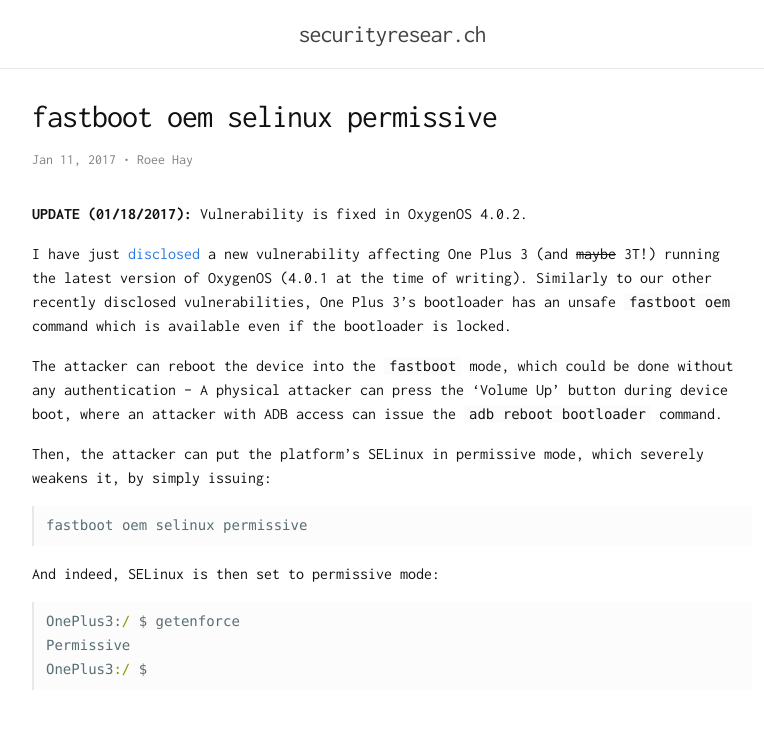
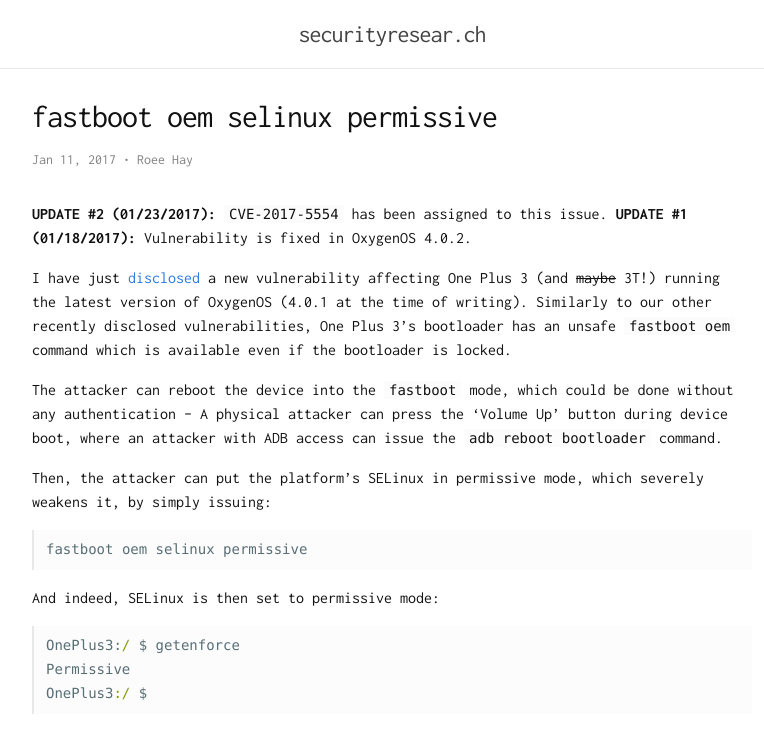
Before and after one commit to roeeh/roeeh.github.io, a Jekyll site: the page built from _posts/2017-01-11-fastboot-oem-selinux-permissive.md, in a window 1280 px wide. Shown: the top 753 px of the page, without its empty margins (248-1012 px from the left). Built offline with Jekyll 4.4.1, drawn with Linux system fonts in a browser that asks for light colours.

Commit message:
Update 2017-01-11-fastboot-oem-selinux-permissive.md

```diff
--- a/_posts/2017-01-11-fastboot-oem-selinux-permissive.md
+++ b/_posts/2017-01-11-fastboot-oem-selinux-permissive.md
@@ -7,7 +7,8 @@ tags:
 
 ---
 
-**UPDATE (01/18/2017):** Vulnerability is fixed in OxygenOS 4.0.2.
+**UPDATE #2 (01/23/2017):** `CVE-2017-5554` has been assigned to this issue.
+**UPDATE #1 (01/18/2017):** Vulnerability is fixed in OxygenOS 4.0.2.
 
 I have just [disclosed] a new vulnerability affecting One Plus 3 (and ~~maybe~~ 3T!) running the latest version of OxygenOS (4.0.1 at the time of writing).
 Similarly to our other recently disclosed vulnerabilities, One Plus 3's bootloader has an unsafe `fastboot oem` command which is available even if the bootloader is locked.
```
